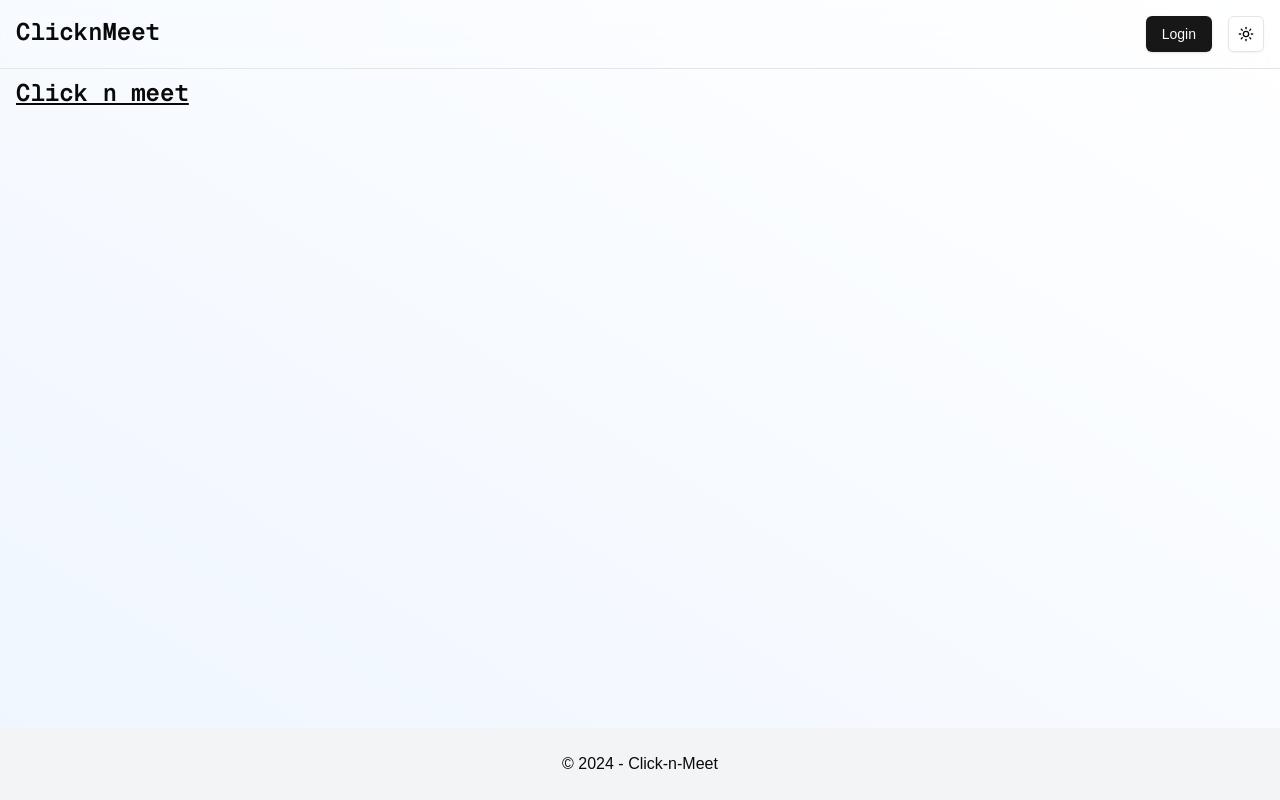
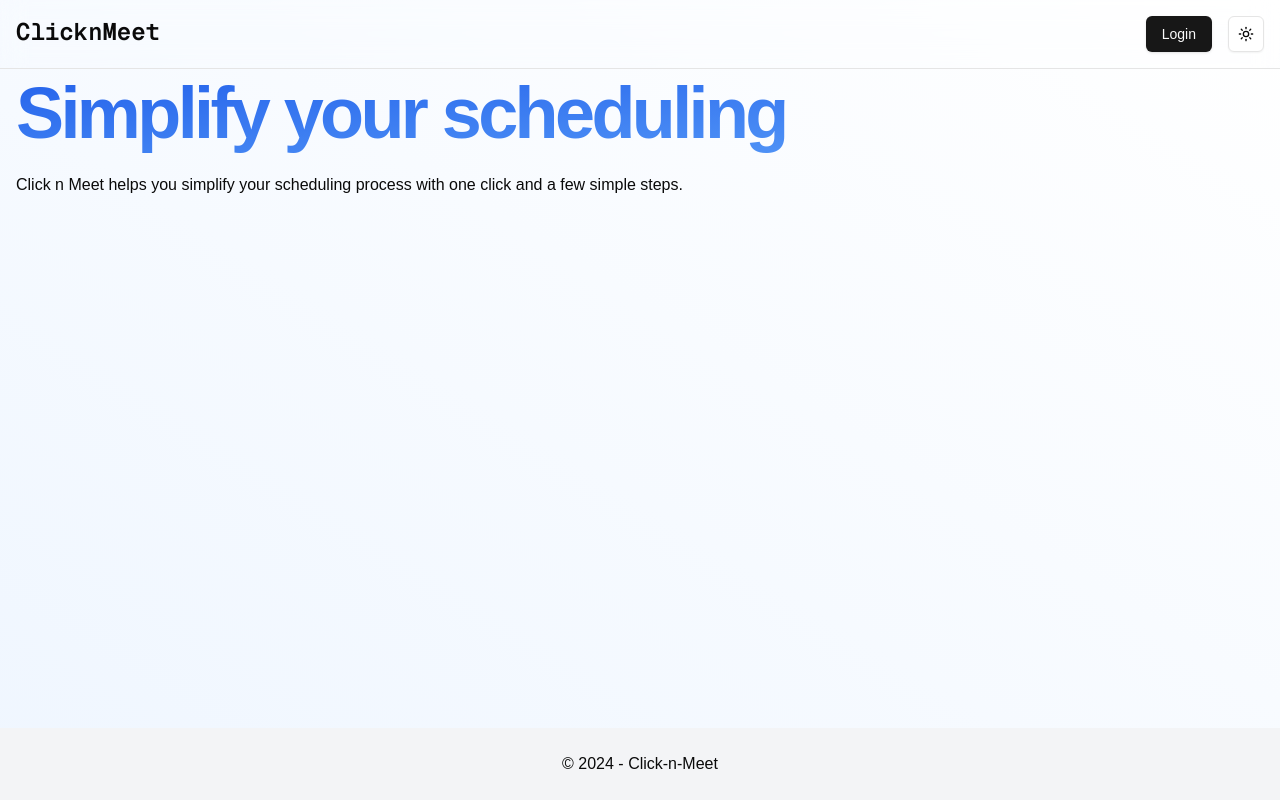
Before and after one commit to Khalil-codes/click-n-meet, a Next.js app: page / in a window 1280 px wide. Built offline with nearby package versions, Linux system fonts and the light colour scheme; no server answers.

Commit message:
Style hero section and add proper styles

```diff
--- a/src/app/globals.css
+++ b/src/app/globals.css
@@ -9,6 +9,9 @@ body {
 @layer utilities {
   .text-balance {
     text-wrap: balance;
+  }
+  .gradient-title {
+    @apply bg-gradient-to-br from-blue-600 to-blue-400 bg-clip-text font-extrabold tracking-tighter text-transparent;
   }
 }
 
--- a/src/app/page.tsx
+++ b/src/app/page.tsx
@@ -1,9 +1,17 @@
 export default function Home() {
   return (
-    <div>
-      <h1 className="font-giest-mono text-2xl font-bold underline">
-        Click n meet
-      </h1>
-    </div>
+    <main>
+      <section>
+        <div>
+          <h1 className="gradient-title pb-6 text-7xl font-extrabold">
+            Simplify your scheduling
+          </h1>
+          <p>
+            Click n Meet helps you simplify your scheduling process with one
+            click and a few simple steps.
+          </p>
+        </div>
+      </section>
+    </main>
   );
 }
```
